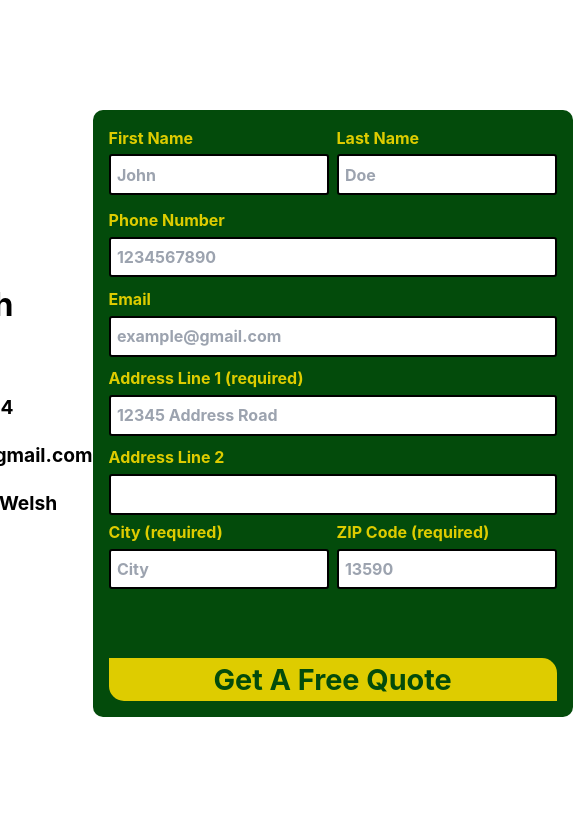
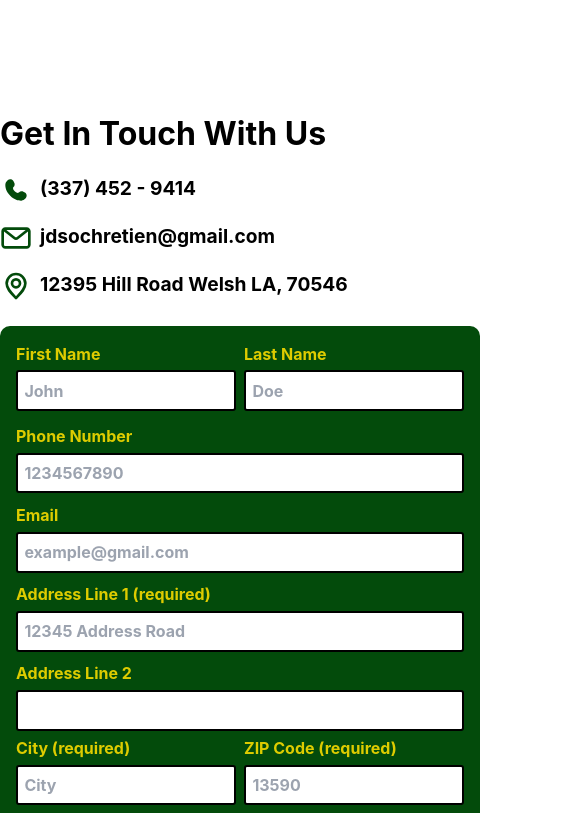
Before and after one commit to ReleventGull/ChretienLawnMowerService, a React (Create React App) app: page /home in a window 390 px wide. Shown: the part 2111-2924 px from the top of the page, 573 px wide, since content can reach past the window. Built offline with nearby package versions, Linux system fonts and the light colour scheme; no server answers; grey boxes are pictures that could not be loaded.

Commit message:
feat(container): Fixes the container for the contact box

```diff
--- a/public/componentcss/home.css
+++ b/public/componentcss/home.css
@@ -46,10 +46,22 @@ h3 {
     width: 100%;
     transition: .2s;
     padding-top: 1rem;
+    box-sizing: border-box;
 }
 .contactBoxContainer {
     display: grid;
     grid-template-columns: 1fr 1fr;
+}
+@media screen and (max-width: 950px) {
+    .contactBoxContainer {
+        grid-template-columns: 1fr;
+        gap: 1.5rem;
+        max-width: 100%;
+    }
+    .contactBox {
+        max-width: 100%;
+    }
+
 }
 .contactBox input {
     color: black;
```
